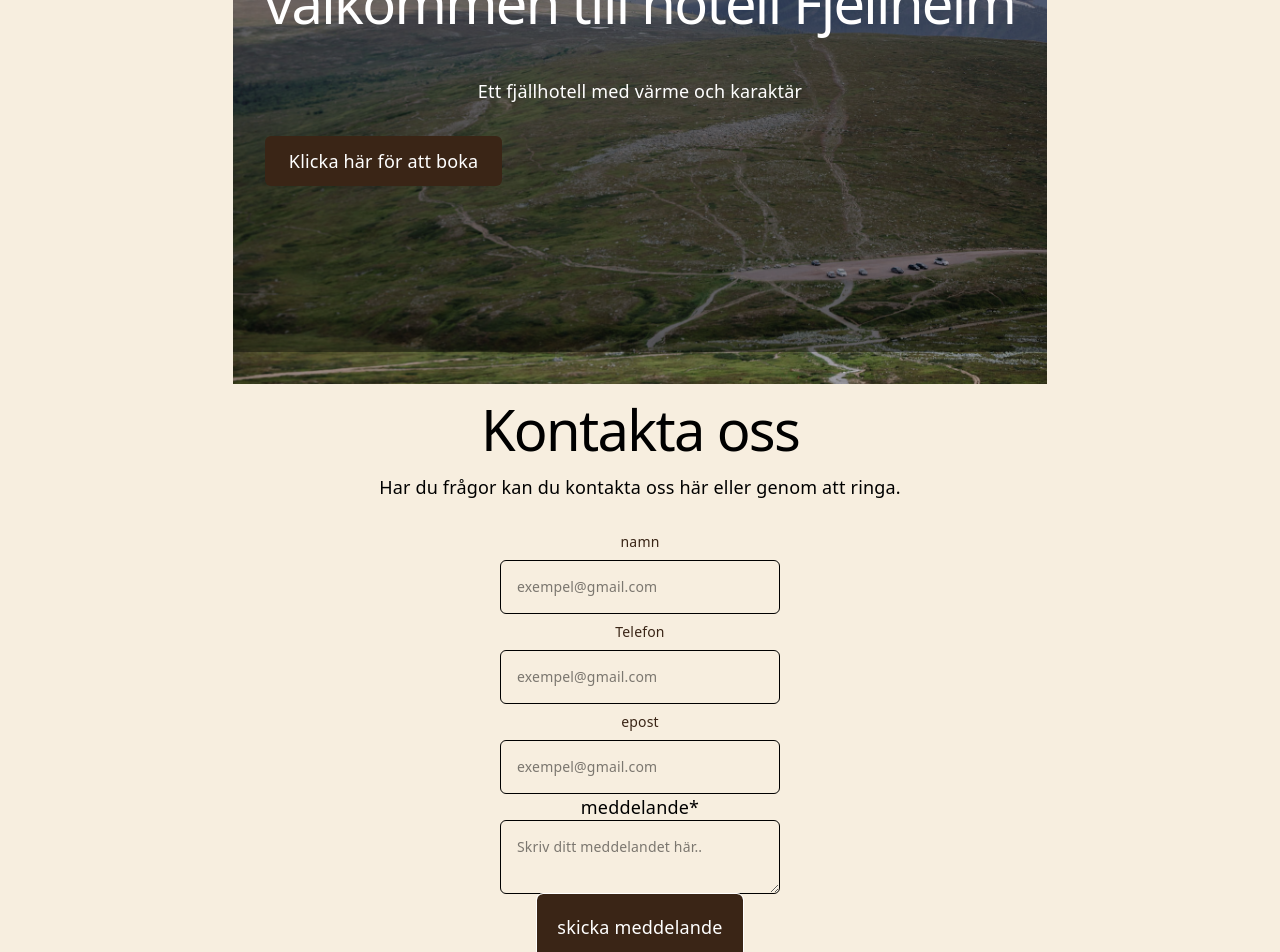
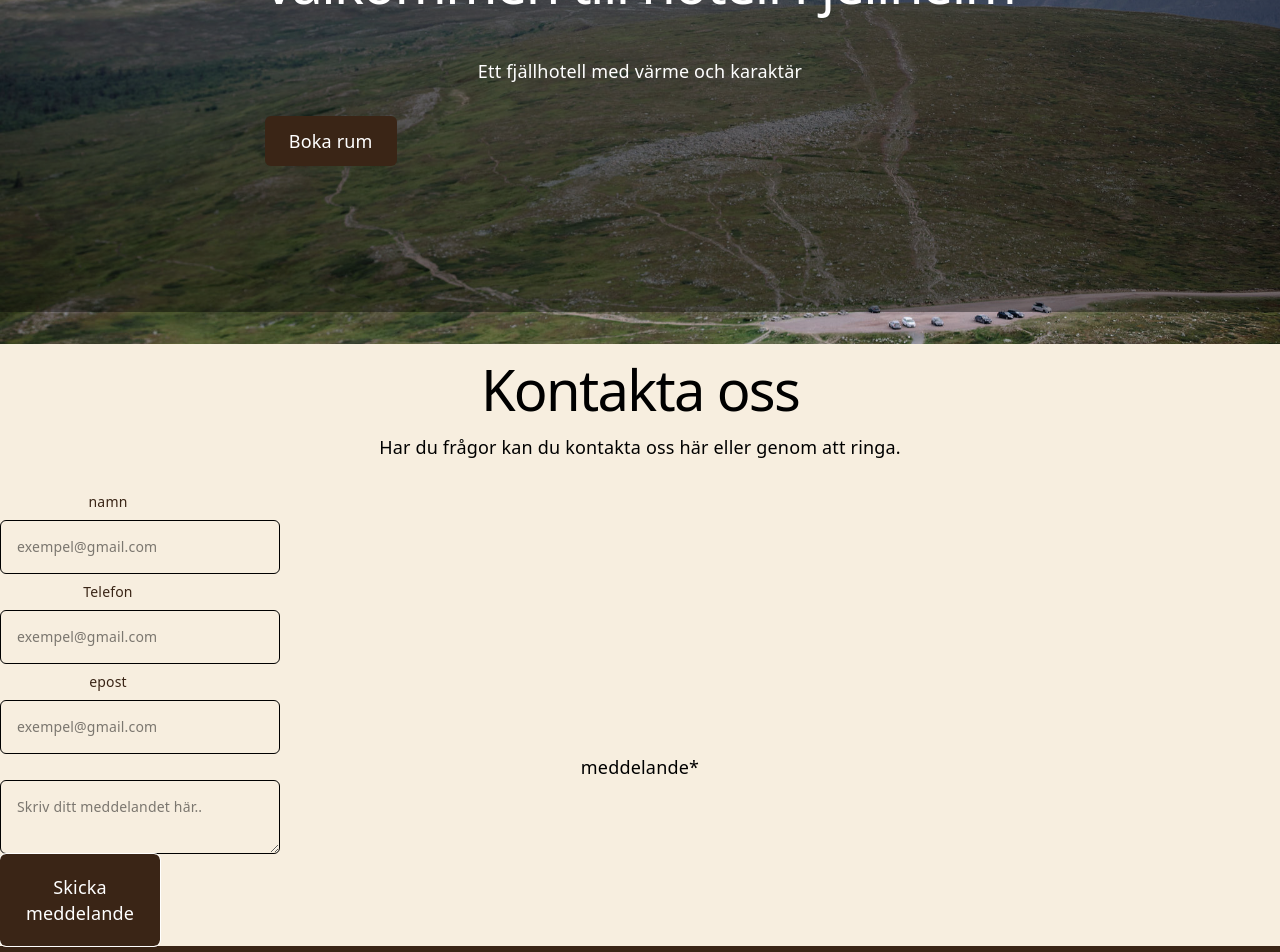
Before and after one commit to BusterSthlm/HotellFjellhaim, a React (Vite) app: page /Contact in a window 1280 px wide. Shown: the part 320-1272 px from the top of the page. Built offline with nearby package versions, Linux system fonts and the light colour scheme.

Commit message:
Refactor Hero component usage and adjust layout in Contact page

```diff
--- a/src/components/ui/Hero.tsx
+++ b/src/components/ui/Hero.tsx
@@ -11,7 +11,7 @@ type heroProps = {
 
 export default function Hero ({ titel, description, href, button = "Boka rum"}: heroProps){
     return(
-        <section className="relative z-10 max-w-340 mx-auto px-4 sm:px-6 lg:px-8 py-24 min-h-150 md:min-h-[80dvh] flex flex-col justify-center space-y-8">
+        <section className="relative z-10  mx-auto px-4 sm:px-6 lg:px-8 py-24 min-h-150  flex flex-col justify-center space-y-8">
 
             <img src={Heroimage} alt="" className="absolute inset-0 h-full w-full object-cover"/>
             <div className="absolute inset-0 bg-black/40" />
--- a/src/pages/Contact.tsx
+++ b/src/pages/Contact.tsx
@@ -12,9 +12,10 @@ export default function HomePage(){
     return (
         <>
         <Nav/>
-        <main className="flex flex-col items-center justify-center w-full text-center bg-secondary">
+        <Hero  titel="välkommen till hotell Fjellheim" description="Ett fjällhotell med värme och karaktär" href="/booking"  />
+        <main className="flex flex-col justify-center item-center text-center bg-secondary">
 
-            <Hero  titel="välkommen till hotell Fjellheim" description="Ett fjällhotell med värme och karaktär" href="/booking" button="Klicka här för att boka" />
+
 
         <h1>Kontakta oss  </h1>
          <p>Har du frågor kan du kontakta oss här eller genom att ringa. </p>
@@ -33,8 +34,8 @@ export default function HomePage(){
         <label htmlFor="message" className="{labelClass}"> meddelande* </label>
         <textarea id="message" name="message" required placeholder="Skriv ditt meddelandet här.." className={inputClass} />
 
-        <button className="bg-primary text-white outline-1 rounded-md p-5">
-            skicka meddelande
+        <button className="bg-primary text-white outline-1 rounded-md p-5 w-40">
+            Skicka meddelande
         </button>
 
 
```
